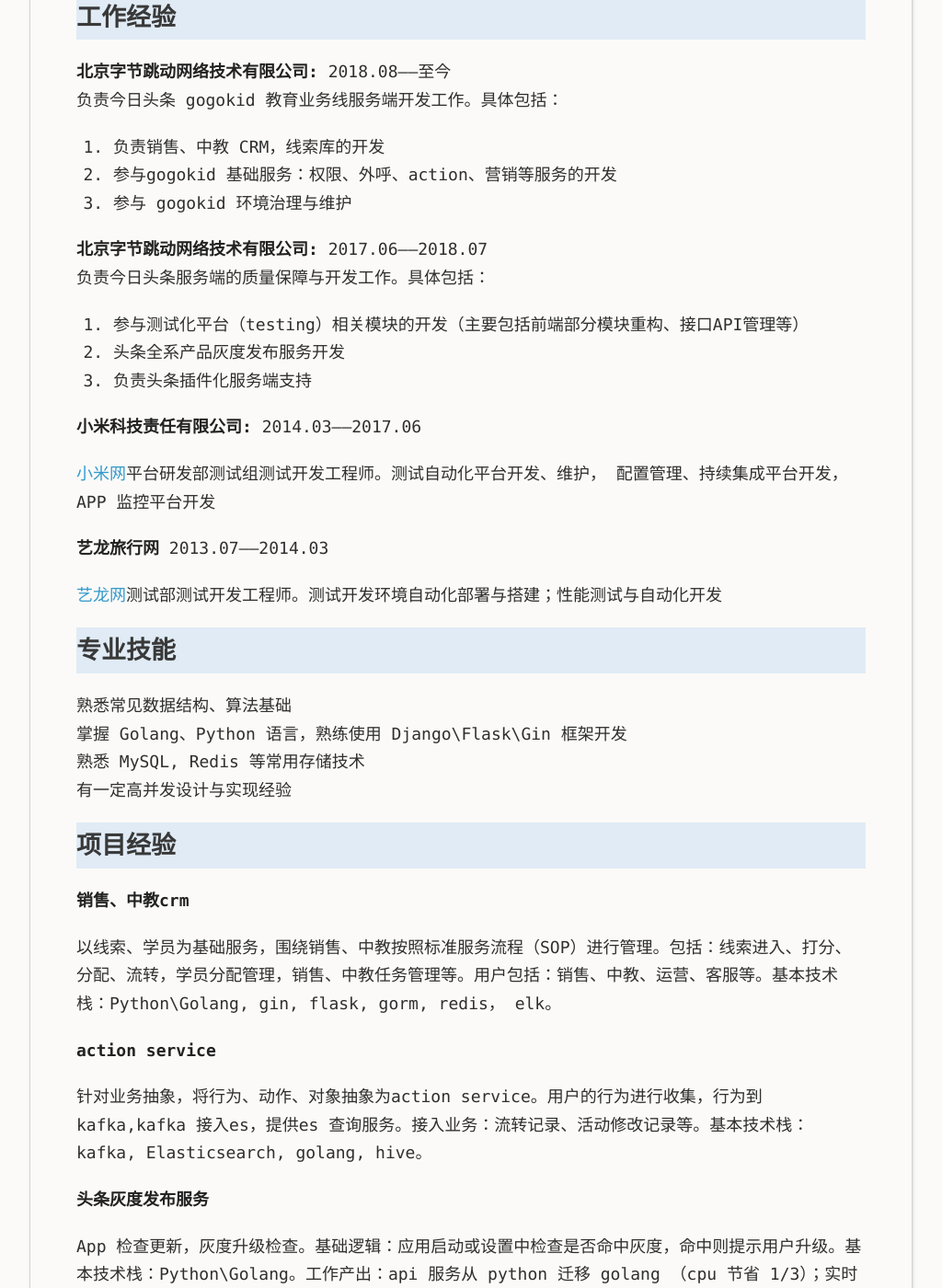
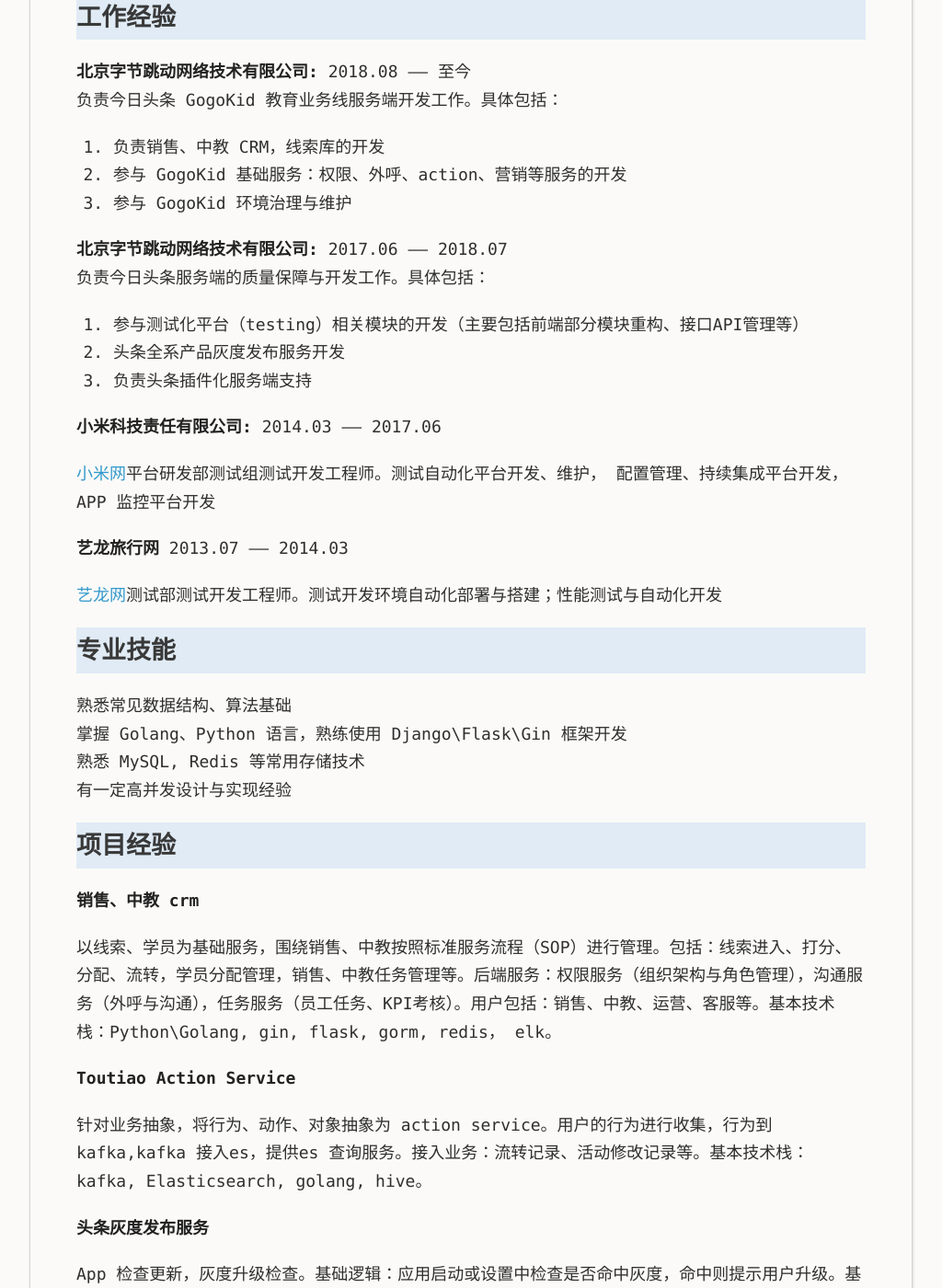
Before and after one commit to myersguo/myersguo.github.com, a Jekyll site: the page built from private/myresume.md, in a window 1280 px wide and 1400 px high, scrolled down 469 px. Shown: the whole window at 92% size, without its empty margins (128-1152 px from the left). Built offline with Jekyll 4.4.1, drawn with Linux system fonts in a browser that asks for light colours.

Commit message:
update
Change-Id: I5c5cba6be28b82551bb52f33347f52786893a88f

```diff
--- a/private/myresume.md
+++ b/private/myresume.md
@@ -25,27 +25,27 @@
 工作经验
 ----------
 
-**北京字节跳动网络技术有限公司:**                     2018.08——至今
-负责今日头条 gogokid 教育业务线服务端开发工作。具体包括：
+**北京字节跳动网络技术有限公司:**                     2018.08 —— 至今
+负责今日头条 GogoKid 教育业务线服务端开发工作。具体包括：
 1. 负责销售、中教 CRM，线索库的开发
-2. 参与gogokid 基础服务：权限、外呼、action、营销等服务的开发
-3. 参与 gogokid 环境治理与维护
+2. 参与 GogoKid 基础服务：权限、外呼、action、营销等服务的开发
+3. 参与 GogoKid 环境治理与维护
 
 
-**北京字节跳动网络技术有限公司:**                     2017.06——2018.07
+**北京字节跳动网络技术有限公司:**                     2017.06 —— 2018.07
 负责今日头条服务端的质量保障与开发工作。具体包括：
 1. 参与测试化平台（testing）相关模块的开发（主要包括前端部分模块重构、接口API管理等）
 2. 头条全系产品灰度发布服务开发
 3. 负责头条插件化服务端支持
 
 
-**小米科技责任有限公司:**                     2014.03——2017.06
+**小米科技责任有限公司:**                     2014.03 —— 2017.06
 
 [小米网](http://www.mi.com/)平台研发部测试组测试开发工程师。测试自动化平台开发、维护，
 配置管理、持续集成平台开发，APP 监控平台开发
 
 
-**艺龙旅行网**		2013.07——2014.03
+**艺龙旅行网**		2013.07 —— 2014.03
 
 [艺龙网](http://www.elong.com/)测试部测试开发工程师。测试开发环境自动化部署与搭建；性能测试与自动化开发
 
@@ -60,13 +60,13 @@
 项目经验
 --------------------
 
-**销售、中教crm**
+**销售、中教 crm**
 
-以线索、学员为基础服务，围绕销售、中教按照标准服务流程（SOP）进行管理。包括：线索进入、打分、分配、流转，学员分配管理，销售、中教任务管理等。用户包括：销售、中教、运营、客服等。基本技术栈：Python\Golang, gin, flask, gorm, redis， elk。
+以线索、学员为基础服务，围绕销售、中教按照标准服务流程（SOP）进行管理。包括：线索进入、打分、分配、流转，学员分配管理，销售、中教任务管理等。后端服务：权限服务（组织架构与角色管理），沟通服务（外呼与沟通），任务服务（员工任务、KPI考核）。用户包括：销售、中教、运营、客服等。基本技术栈：Python\Golang, gin, flask, gorm, redis， elk。
 
-**action service**
+**Toutiao Action Service**
 
-针对业务抽象，将行为、动作、对象抽象为action service。用户的行为进行收集，行为到kafka,kafka 接入es，提供es 查询服务。接入业务：流转记录、活动修改记录等。基本技术栈：kafka, Elasticsearch, golang, hive。
+针对业务抽象，将行为、动作、对象抽象为 action service。用户的行为进行收集，行为到kafka,kafka 接入es，提供es 查询服务。接入业务：流转记录、活动修改记录等。基本技术栈：kafka, Elasticsearch, golang, hive。
 
 
 **头条灰度发布服务**
```
